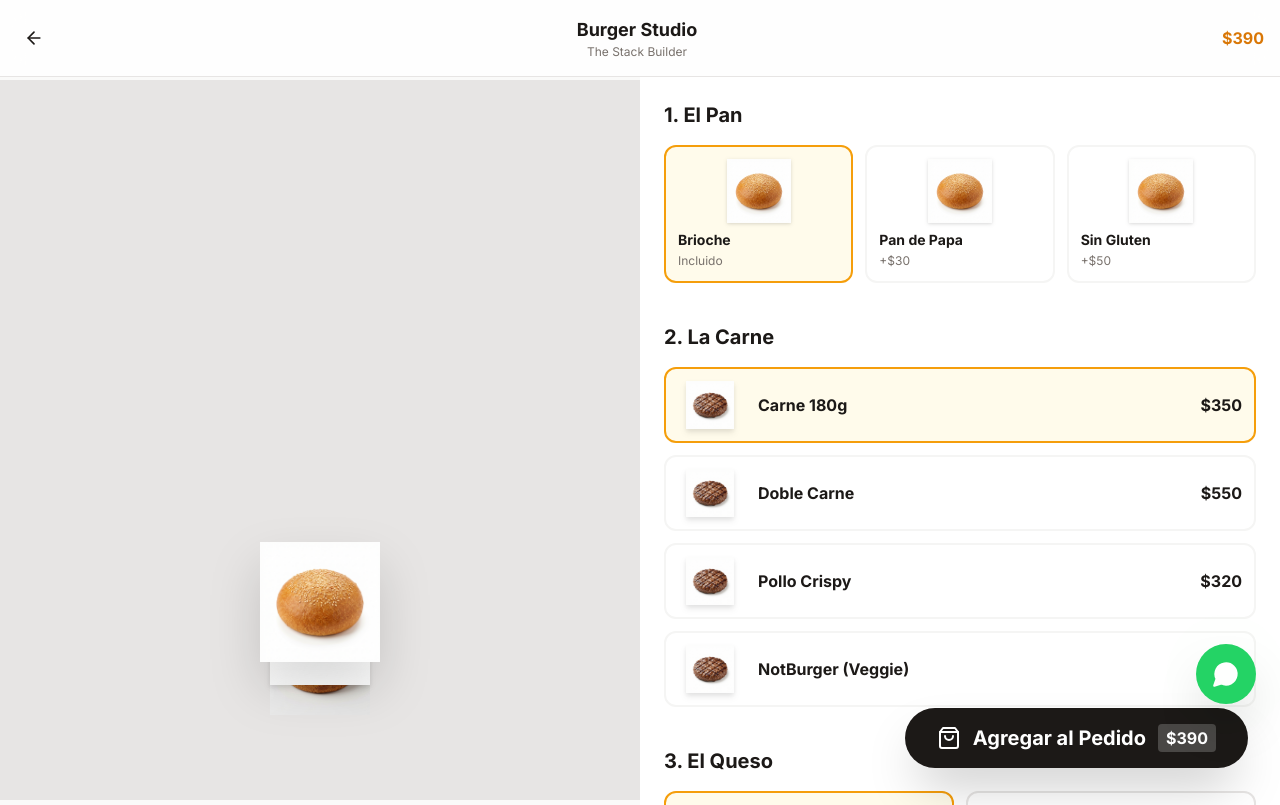
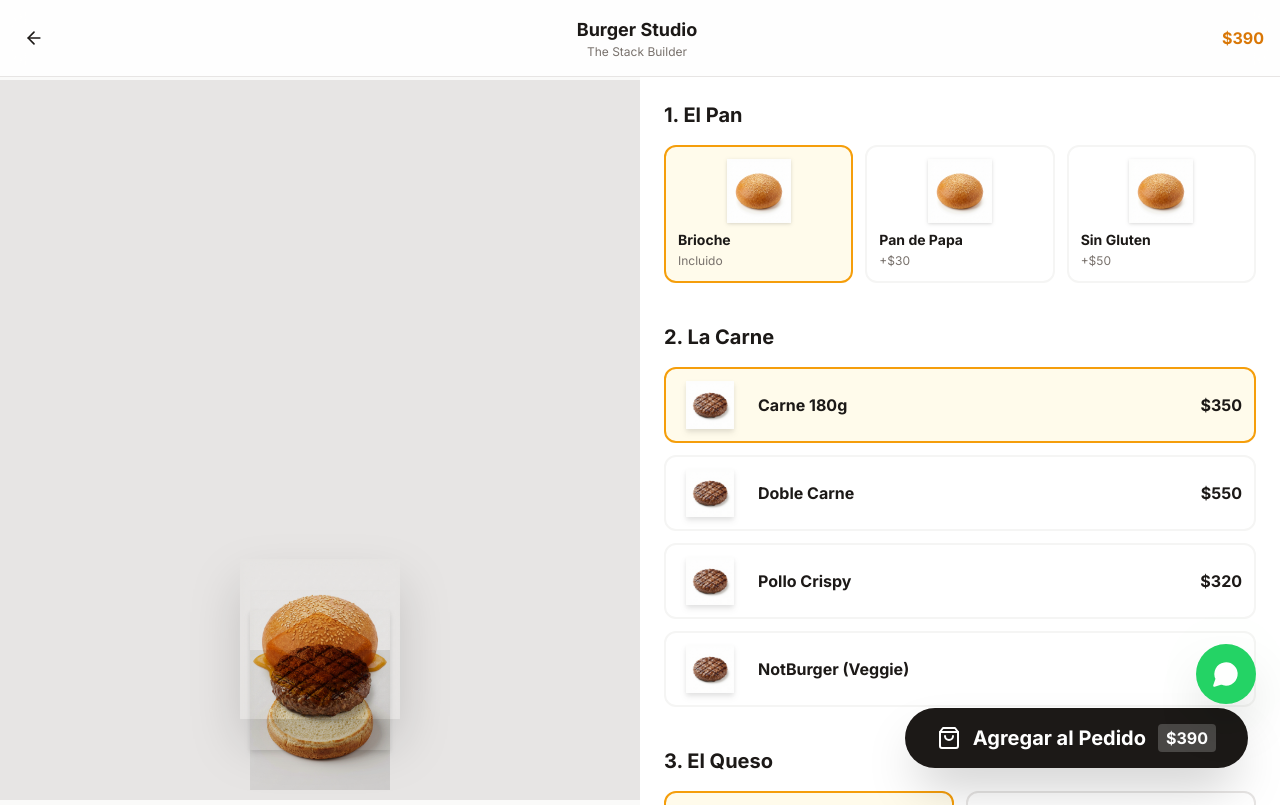
Before and after one commit to Marser321/lnb-saas, a Next.js app: page /burger-studio in a window 1280 px wide. Shown: the top 805 px of the page. Built offline with nearby package versions, Linux system fonts and the light colour scheme.

Commit message:
fix(burger): massive size increase and correct blend mode application

```diff
--- a/app/burger-studio/page.tsx
+++ b/app/burger-studio/page.tsx
@@ -75,7 +75,7 @@ export default function BurgerStudioPage() {
 
                 {/* Left: Visual Builder (Sticky) */}
                 <div className="relative bg-stone-200 flex items-center justify-center p-8 lg:sticky lg:top-20 lg:h-[calc(100vh-80px)] overflow-hidden">
-                    <div className="relative w-full max-w-lg h-[550px] flex flex-col justify-end items-center perspective-1000 pb-24">
+                    <div className="relative w-full max-w-2xl h-[700px] flex flex-col justify-end items-center perspective-1000 pb-24">
                         <AnimatePresence mode="popLayout">
                             {(() => {
                                 let currentHeight = 0;
@@ -85,7 +85,7 @@ export default function BurgerStudioPage() {
                                 elements.push(
                                     <motion.div
                                         key="bun-bottom"
-                                        className="absolute w-[340px] h-[100px] z-10"
+                                        className="absolute w-[480px] h-[140px] z-10 mix-blend-multiply"
                                         style={{ bottom: 0 }}
                                         initial={{ y: 100, opacity: 0 }}
                                         animate={{ y: 0, opacity: 1 }}
@@ -95,43 +95,43 @@ export default function BurgerStudioPage() {
                                             src={bun.bottomImage || '/images/studio/burger-bun-bottom.png'}
                                             alt="Bottom Bun"
                                             fill
-                                            className="object-contain mix-blend-multiply"
+                                            className="object-contain" // Removed mix-blend from here
                                         />
                                     </motion.div>
                                 );
-                                currentHeight += 30; // Height of visible bottom bun part
+                                currentHeight += 40; // Height of visible bottom bun part (scaled up)
 
                                 // 2. Patty
                                 elements.push(
                                     <motion.div
                                         key={patty.id}
-                                        className="absolute w-[320px] h-[100px] z-20"
+                                        className="absolute w-[450px] h-[140px] z-20 mix-blend-multiply"
                                         style={{ bottom: currentHeight }}
                                         initial={{ y: -50, opacity: 0 }}
                                         animate={{ y: 0, opacity: 1 }}
                                         transition={{ type: "spring", bounce: 0.4 }}
                                     >
-                                        <Image src={patty.image} alt={patty.label} fill className="object-contain mix-blend-multiply drop-shadow-md" />
+                                        <Image src={patty.image} alt={patty.label} fill className="object-contain drop-shadow-md" />
                                     </motion.div>
                                 );
-                                currentHeight += (patty.thickness || 25);
+                                currentHeight += (patty.thickness ? patty.thickness * 1.4 : 35); // Scale thickness
 
                                 // 3. Cheese
                                 if (cheese.id !== 'none') {
                                     elements.push(
                                         <motion.div
                                             key={cheese.id}
-                                            className="absolute w-[330px] h-[100px] z-30 pointer-events-none"
-                                            style={{ bottom: currentHeight - 10 }} // Slight overlap
+                                            className="absolute w-[460px] h-[140px] z-30 pointer-events-none mix-blend-multiply"
+                                            style={{ bottom: currentHeight - 15 }} // Slight overlap
                                             initial={{ scale: 0.8, opacity: 0 }}
                                             animate={{ scale: 1, opacity: 1 }}
                                         >
                                             {cheese.image && (
-                                                <Image src={cheese.image} alt={cheese.label} fill className="object-contain mix-blend-multiply" />
+                                                <Image src={cheese.image} alt={cheese.label} fill className="object-contain" />
                                             )}
                                         </motion.div>
                                     );
-                                    currentHeight += (cheese.thickness || 10);
+                                    currentHeight += (cheese.thickness ? cheese.thickness * 1.4 : 15);
                                 }
 
                                 // 4. Extras
@@ -139,7 +139,7 @@ export default function BurgerStudioPage() {
                                     elements.push(
                                         <motion.div
                                             key={extra.id}
-                                            className="absolute w-[320px] h-[100px]"
+                                            className="absolute w-[450px] h-[140px] mix-blend-multiply"
                                             style={{
                                                 bottom: currentHeight,
                                                 zIndex: 40 + i
@@ -147,19 +147,19 @@ export default function BurgerStudioPage() {
                                             initial={{ x: -100, opacity: 0 }}
                                             animate={{ x: 0, opacity: 1 }}
                                         >
-                                            <Image src={extra.image} alt={extra.label} fill className="object-contain mix-blend-multiply drop-shadow-sm" />
+                                            <Image src={extra.image} alt={extra.label} fill className="object-contain drop-shadow-sm" />
                                         </motion.div>
                                     );
-                                    currentHeight += (extra.thickness || 10);
+                                    currentHeight += (extra.thickness ? extra.thickness * 1.4 : 15);
                                 });
 
                                 // 5. Top Bun
                                 elements.push(
                                     <motion.div
                                         key="bun-top"
-                                        className="absolute w-[340px] h-[120px] drop-shadow-2xl"
+                                        className="absolute w-[480px] h-[160px] drop-shadow-2xl mix-blend-multiply"
                                         style={{
-                                            bottom: currentHeight - 10, // Sits slightly over the last item
+                                            bottom: currentHeight - 15, // Sits slightly over the last item
                                             zIndex: 100
                                         }}
                                         initial={{ y: -200, opacity: 0 }}
@@ -170,7 +170,7 @@ export default function BurgerStudioPage() {
                                             src={bun.image}
                                             alt={bun.label}
                                             fill
-                                            className="object-contain mix-blend-multiply"
+                                            className="object-contain"
                                         />
                                     </motion.div>
                                 );
```
